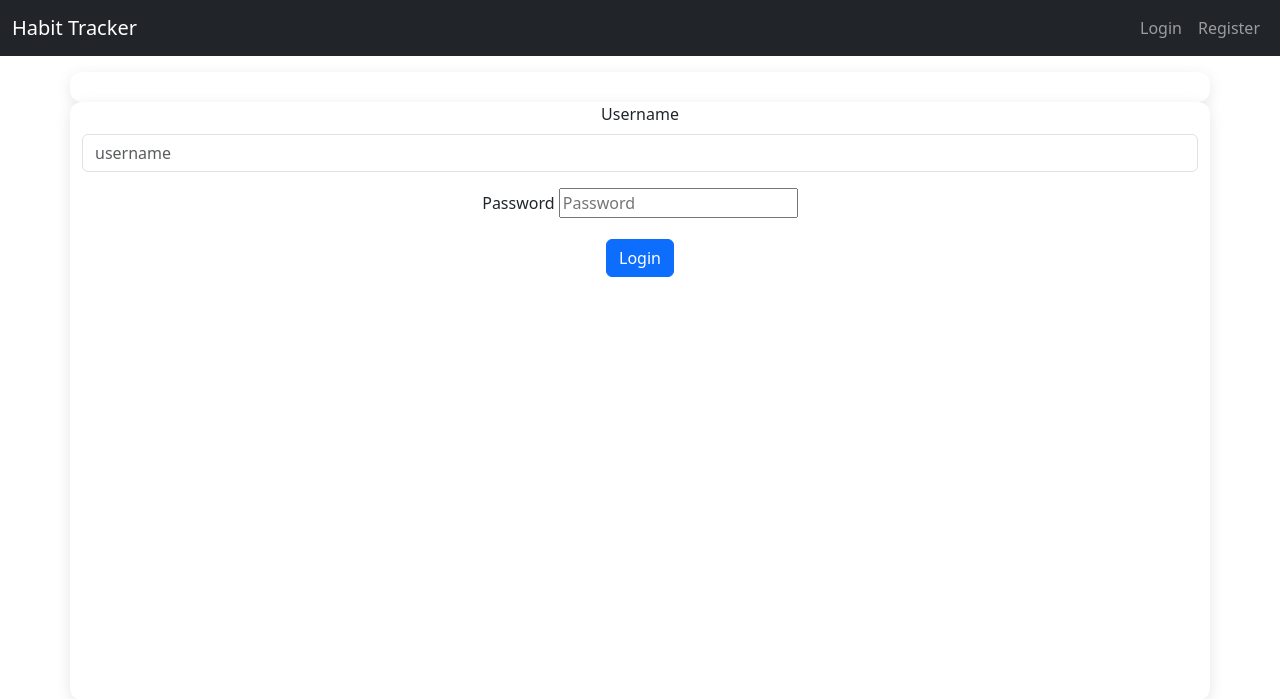
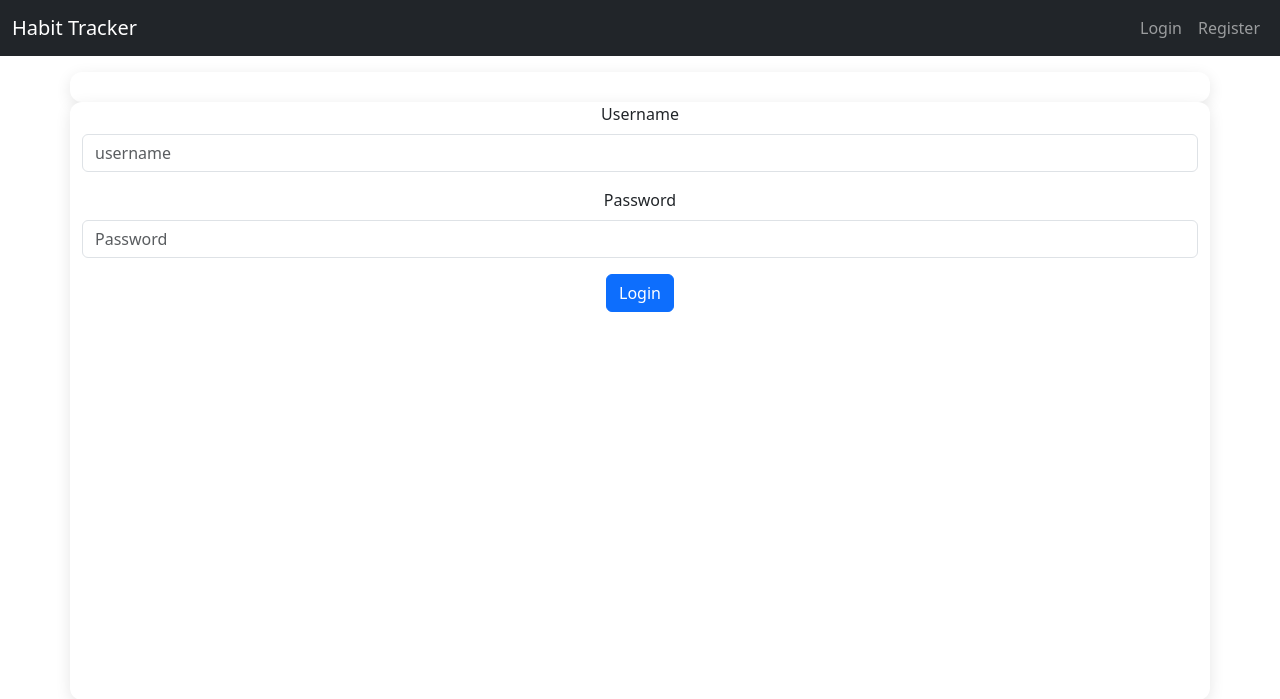
Before and after one commit to fkeliny/habit-tracker, a Flask app: page /login in a window 1280 px wide. Shown: the top 699 px of the page. Run offline with Flask 3, Linux system fonts and the light colour scheme; some libraries are stand-ins or nearby versions.

Commit message:
Update login.html password input styling

```diff
--- a/templates/login.html
+++ b/templates/login.html
@@ -9,7 +9,7 @@
         </div>
         <div class="mb-3">
             <label for="password" class="form-label">Password</label>
-            <input type="password" name="password" placeholder="Password" required>
+            <input type="password"  class="form-control" name="password" placeholder="Password" required>
         </div>
         <button type="submit" class="btn btn-primary">Login</button>
     </form>
```
